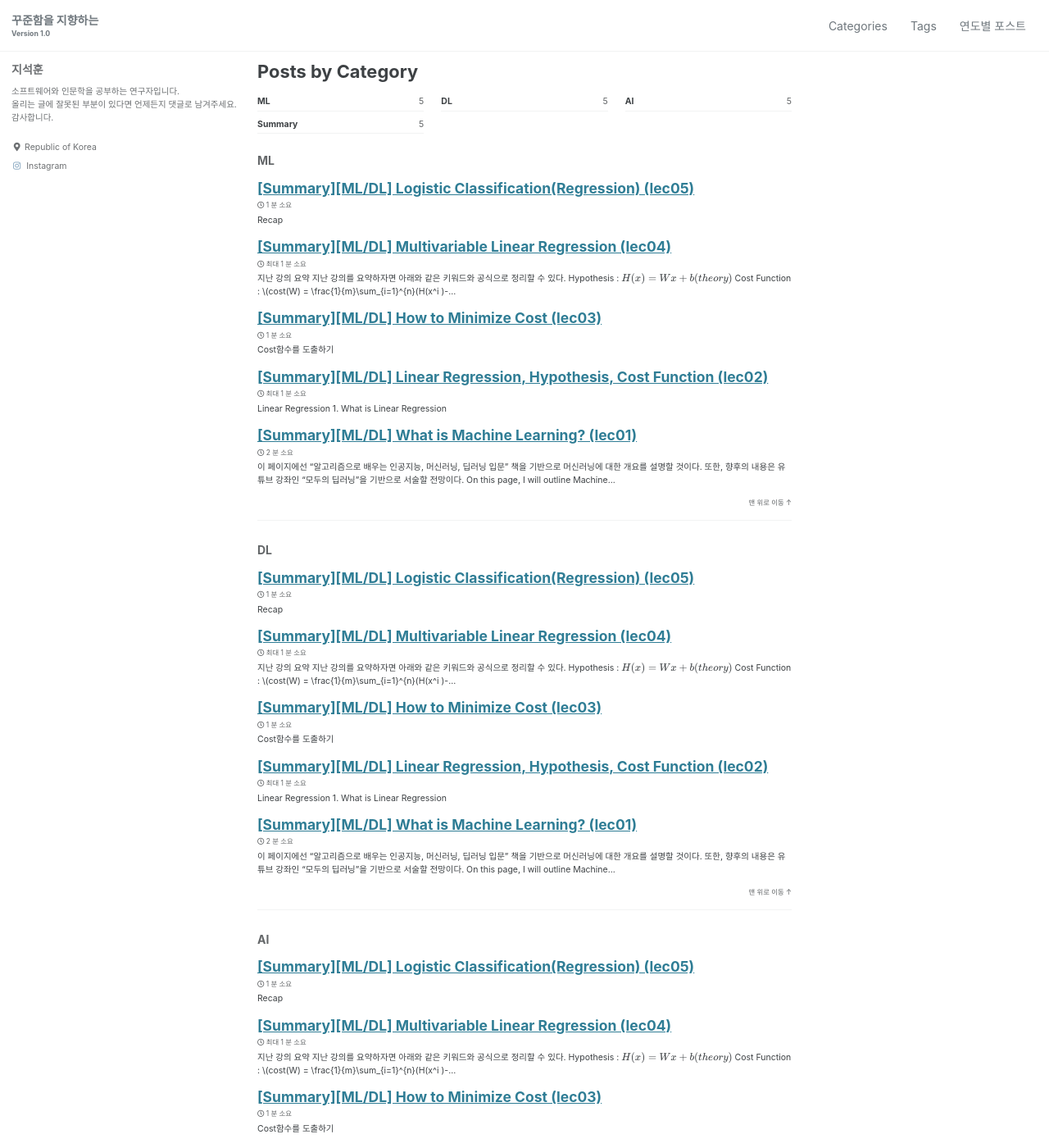
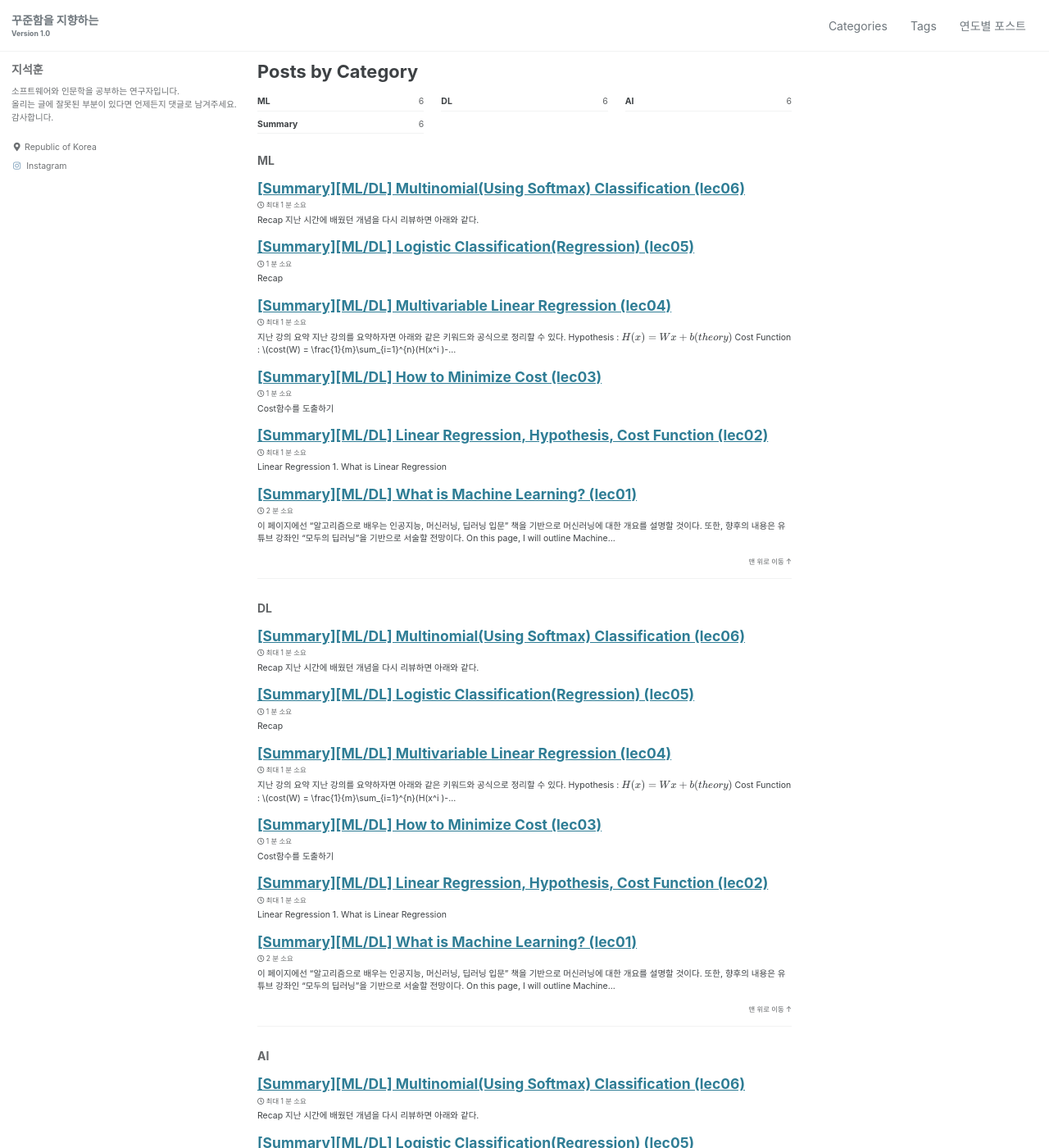
Before and after one commit to lCan37/lcan37.github.com, a Jekyll site: the page built from _pages/category-archive.md, in a window 1280 px wide and 1400 px high. Shown: the whole window at 82% size. Built offline with Jekyll 4.4.1, drawn with Linux system fonts in a browser that asks for light colours; cached includes are drawn as plain includes; some of the changed text lies outside the part shown.

Commit message:
add posts

```diff
--- a/_posts/2021-02-08-AI-Deep_Learning_for_Everyone_lec06.md
+++ b/_posts/2021-02-08-AI-Deep_Learning_for_Everyone_lec06.md
@@ -1,7 +1,41 @@
 ---
 title: "[Summary][ML/DL] Multinomial(Using Softmax) Classification (lec06)"
+mathjax: true
+toc: true
+toc_sticky: true
+toc_label: 목차
+categories:
+- ML
+- DL
+- AI
+- Summary
 ---
 
+# Recap
 지난 시간에 배웠던 개념을 다시 리뷰하면 아래와 같다.
 
-그리고,
+
+$$ H_L(x) = Wx $$
+
+$$ Z = H_L(X), g(z) = )\left\{\begin{matrix}
+0\\
+
+1\end{matrix}\right.  $$
+
+$$ g(z) = \frac{1}{1+e^{-z}} $$
+
+즉, $$ H_R(x) = g(H_L(x)) $$ 이다
+
+# Classification in binary Case (0 or 1)
+우선 기존의 Input이 0과 1로 분류가 되는 과정은 다음과 같다.
+X -> W ->(Z 함수 사용) -> Activation Funtion(sigmoid...) -> Y(정확히는 Y햇, prediction)
+
+# Multinomial Classification
+
+기존에 특징이 2개일 경우, Logistic Regression을 활용하여 알맞은 구분선을 구어주
+우리가 세 개 이상의 특징으로 분류를 하기 위해선 Activation Funtion을 바꿔줄 필요가 있다.
+해당하는 Activate Function은 Softmax 함수이다.
+
+# Image about lec
+![](https://user-images.githubusercontent.com/68592553/108341491-0a752700-721d-11eb-904a-e931505c8386.jpg)
+![](https://user-images.githubusercontent.com/68592553/108341502-0c3eea80-721d-11eb-9b41-23999021d111.jpg)
```
